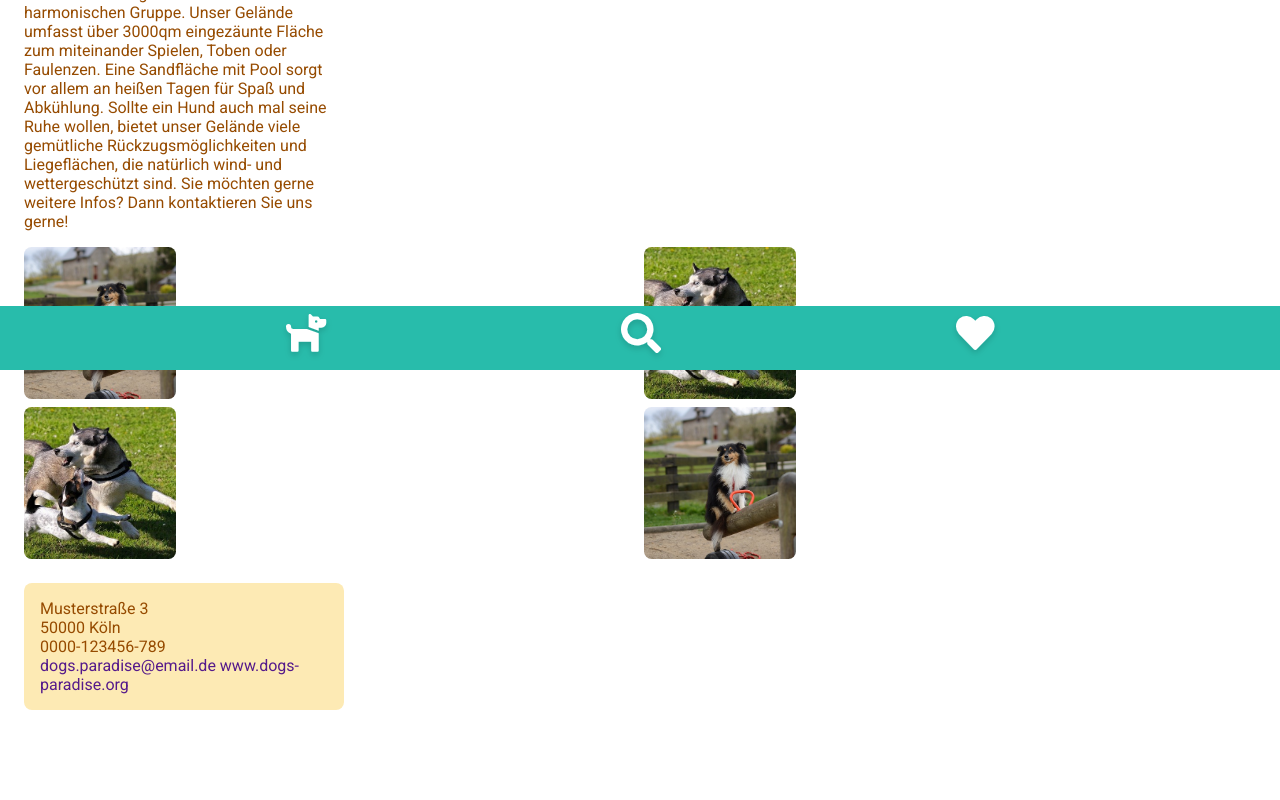
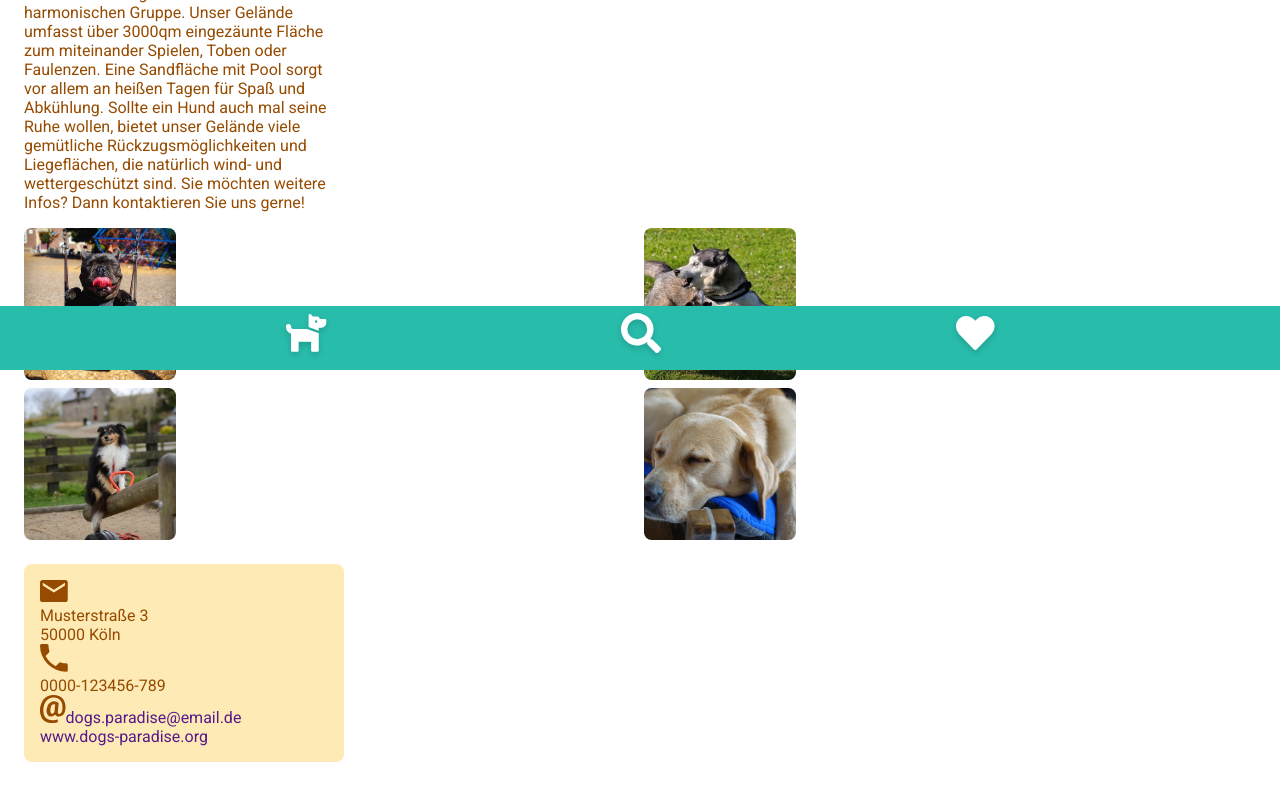
Before and after one commit to SGierszewski/hutello, a React (Vite) app: page /details in a window 1280 px wide. Shown: the part 430-1230 px from the top of the page. Built offline with nearby package versions, Linux system fonts and the light colour scheme.

Commit message:
✨  Add contact Icons

```diff
--- a/src/app/pages/Details/Details.tsx
+++ b/src/app/pages/Details/Details.tsx
@@ -57,21 +57,25 @@ export default function Details(): JSX.Element {
           für Spaß und Abkühlung. Sollte ein Hund auch mal seine Ruhe wollen,
           bietet unser Gelände viele gemütliche Rückzugsmöglichkeiten und
           Liegeflächen, die natürlich wind- und wettergeschützt sind. Sie
-          möchten gerne weitere Infos? Dann kontaktieren Sie uns gerne!
+          möchten weitere Infos? Dann kontaktieren Sie uns gerne!
         </p>
         <section className={styles.hutaDetails__images}>
-          <img src="src/app/assets/images/huta_example3.jpeg" alt="" />
-          <img src="src/app/assets/images/huta_example2.jpeg" alt="" />
+          <img src="src/app/assets/images/huta_example1.png" alt="" />
           <img src="src/app/assets/images/huta_example2.jpeg" alt="" />
           <img src="src/app/assets/images/huta_example3.jpeg" alt="" />
+          <img src="src/app/assets/images/huta_example4.jpeg" alt="" />
         </section>
         <div className={styles.hutaDetails__contact}>
+          <MailIcon />
           <p>
             Musterstraße 3<br />
             50000 Köln
           </p>
+          <PhoneIcon />
           <p>0000-123456-789</p>
+          <WebIcon className={styles.hutaDetails__contact_web} />
           <a href="">dogs.paradise@email.de </a>
+          <br />
           <a href="">www.dogs-paradise.org</a>
         </div>
       </article>
```
